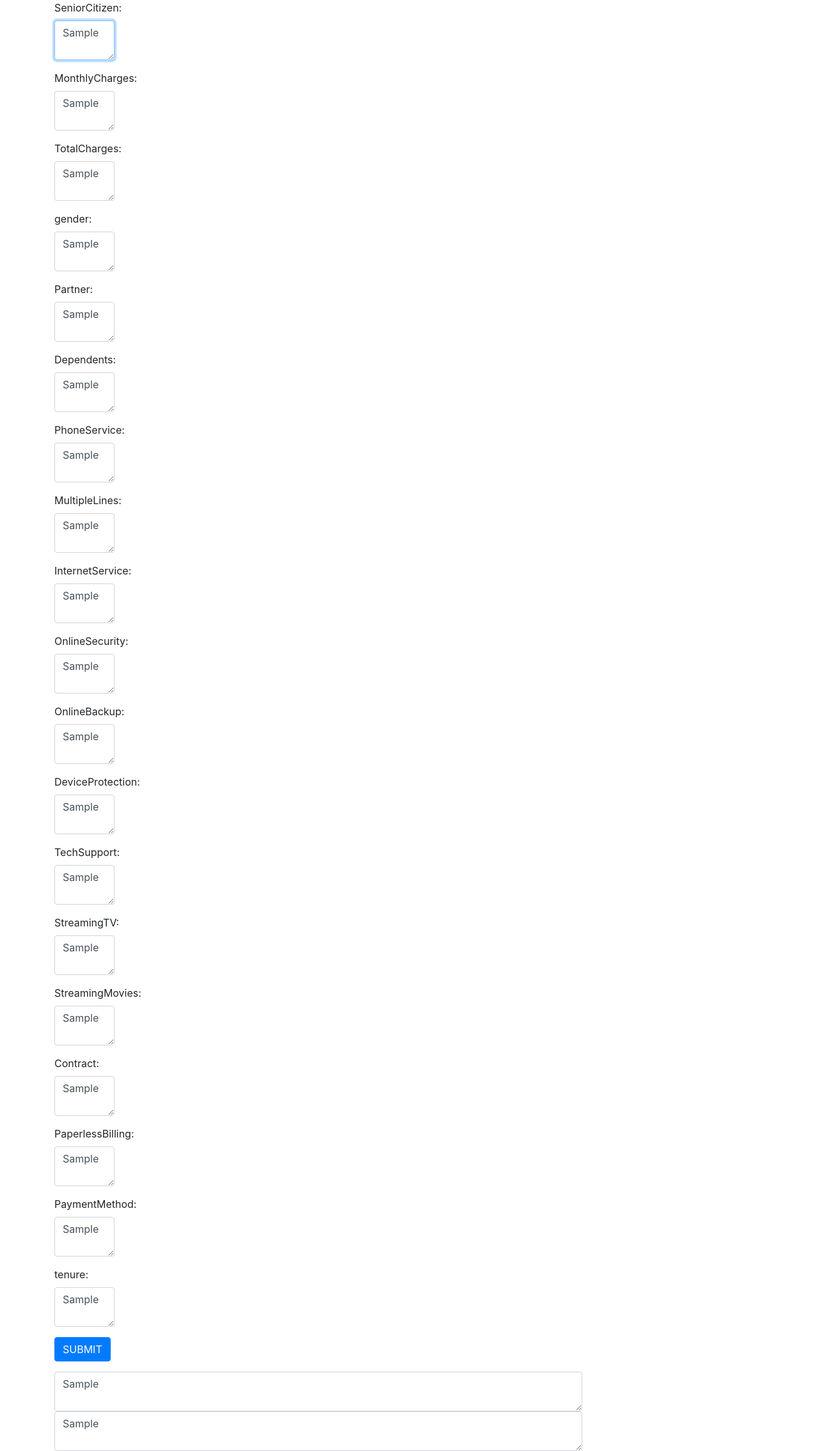
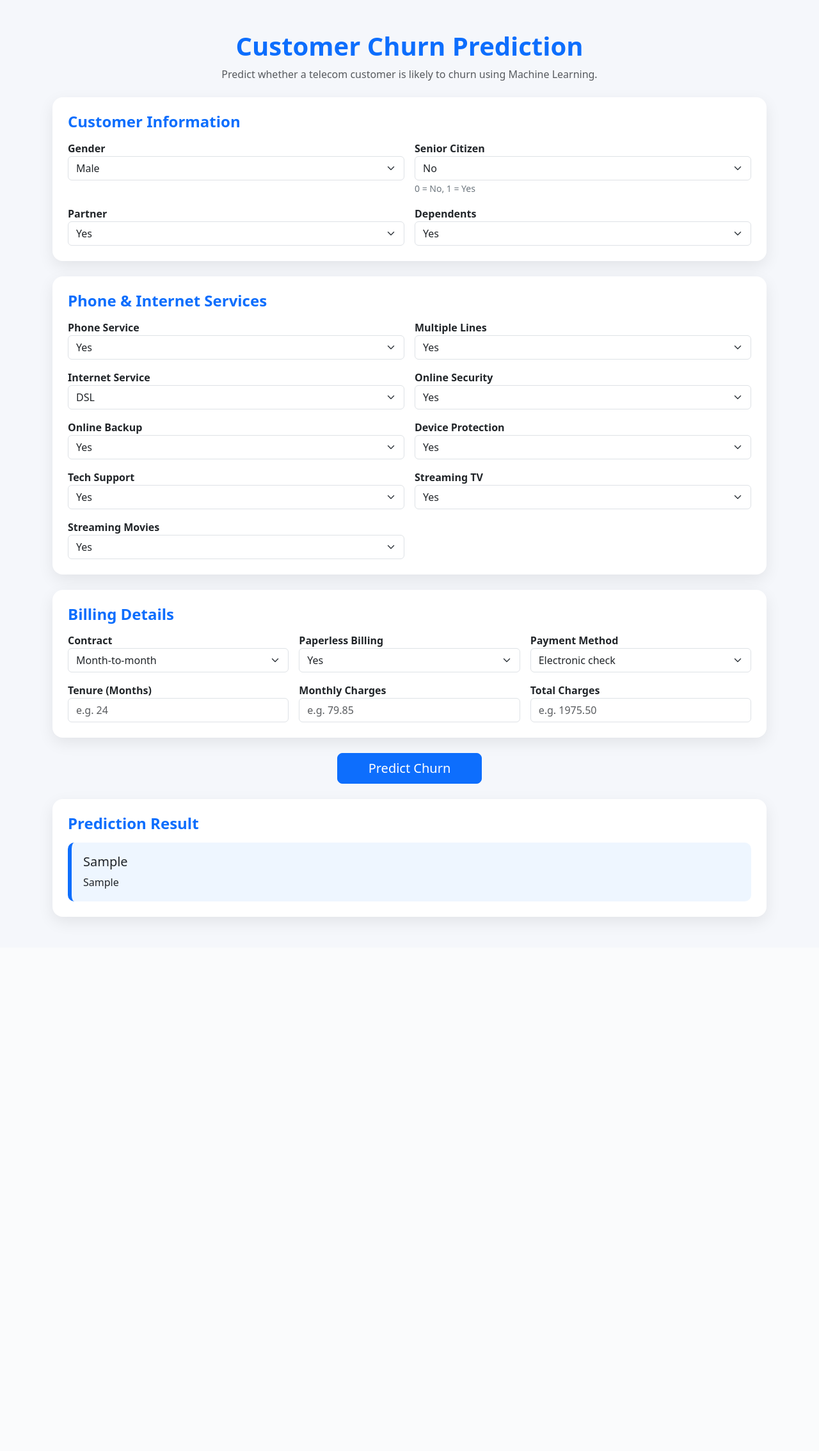
Before and after one commit to arjunsrajput/Customer-Churn-Prediction, a Flask app: template templates/home.html in a window 1280 px wide. Shown: the whole page at 64% size. After the commit the page ends 1444 px from the top, so only its background shows below. Run offline with Flask 3, Linux system fonts and the light colour scheme; the template is opened without the code that fills it: most values are stand-ins (such as "Sample title", 1, 10 or a date in 2020); parts of the project's set-up code (start-up, migrations or seed data) failed here and were passed over; some libraries are stand-ins or nearby versions.

Commit message:
frontend updated

```diff
--- a/templates/home.html
+++ b/templates/home.html
@@ -1,106 +1,262 @@
-<html>
+<!DOCTYPE html>
+<html lang="en">
 <head>
-   <link rel="stylesheet" href="https://maxcdn.bootstrapcdn.com/bootstrap/4.3.1/css/bootstrap.min.css">
-  <script src="https://ajax.googleapis.com/ajax/libs/jquery/3.4.1/jquery.min.js"></script>
-  <script src="https://cdnjs.cloudflare.com/ajax/libs/popper.js/1.14.7/umd/popper.min.js"></script>
-  <script src="https://maxcdn.bootstrapcdn.com/bootstrap/4.3.1/js/bootstrap.min.js"></script>
+<meta charset="UTF-8">
+<meta name="viewport" content="width=device-width, initial-scale=1.0">
+<title>Customer Churn Prediction</title>
+
+<link href="https://cdn.jsdelivr.net/npm/bootstrap@5.3.3/dist/css/bootstrap.min.css" rel="stylesheet">
+
+<style>
+body{
+background:#f5f7fb;
+}
+.card{
+border:none;
+border-radius:16px;
+box-shadow:0 8px 25px rgba(0,0,0,.08);
+}
+.section-title{
+font-weight:700;
+color:#0d6efd;
+margin-bottom:15px;
+}
+.result-box{
+background:#eef6ff;
+border-left:6px solid #0d6efd;
+padding:18px;
+border-radius:10px;
+}
+label{
+font-weight:600;
+}
+small{
+color:#6c757d;
+}
+</style>
 </head>
+
 <body>
-      <title>Churn Prediction</title>
-	  <div class="container">
-		<div class="row">
+
+<div class="container py-5">
+
+<div class="text-center mb-4">
+<h1 class="fw-bold text-primary">Customer Churn Prediction</h1>
+<p class="text-muted">
+Predict whether a telecom customer is likely to churn using Machine Learning.
+</p>
+</div>
 
 <form action="/" method="POST">
-		  	<div class="col-sm-9">
-			 <div class="form-group  purple-border">
-				  <label for="comment">SeniorCitizen:</label>
-				  <textarea class="form-control" rows="2" id="query1" name="query1" rows="2" cols="5" autofocus>{{query1}}</textarea>
-			</div>
-			<div class="form-group  purple-border">
-				  <label for="comment">MonthlyCharges:</label>
-				  <textarea class="form-control" rows="2" id="query2" name="query2" rows="2" cols="5" autofocus>{{query2}}</textarea>
-			</div>
-			<div class="form-group  purple-border">
-				  <label for="comment">TotalCharges:</label>
-				  <textarea class="form-control" rows="2" id="query3" name="query3" rows="2" cols="5" autofocus>{{query3}}</textarea>
-			</div>
-			<div class="form-group  purple-border">
-				  <label for="comment">gender:</label>
-				  <textarea class="form-control" rows="2" id="query4" name="query4" rows="2" cols="5" autofocus>{{query4}}</textarea>
-			</div>
-			<div class="form-group  purple-border">
-				  <label for="comment">Partner:</label>
-				  <textarea class="form-control" rows="2" id="query5" name="query5" rows="2" cols="5" autofocus>{{query5}}</textarea>
-			</div>
-			<div class="form-group  purple-border">
-				  <label for="comment">Dependents:</label>
-				  <textarea class="form-control" rows="2" id="query6" name="query6" rows="2" cols="5" autofocus>{{query6}}</textarea>
-			</div>
-			<div class="form-group  purple-border">
-				  <label for="comment">PhoneService:</label>
-				  <textarea class="form-control" rows="2" id="query7" name="query7" rows="2" cols="5" autofocus>{{query7}}</textarea>
-			</div>
-			<div class="form-group  purple-border">
-				  <label for="comment">MultipleLines:</label>
-				  <textarea class="form-control" rows="2" id="query8" name="query8" rows="2" cols="5" autofocus>{{query8}}</textarea>
-			</div>
-			<div class="form-group  purple-border">
-				  <label for="comment">InternetService:</label>
-				  <textarea class="form-control" rows="2" id="query9" name="query9" rows="2" cols="5" autofocus>{{query9}}</textarea>
-			</div>
-			<div class="form-group  purple-border">
-				  <label for="comment">OnlineSecurity:</label>
-				  <textarea class="form-control" rows="2" id="query10" name="query10" rows="2" cols="5" autofocus>{{query10}}</textarea>
-			</div>
-			<div class="form-group  purple-border">
-				  <label for="comment">OnlineBackup:</label>
-				  <textarea class="form-control" rows="2" id="query11" name="query11" rows="2" cols="5" autofocus>{{query11}}</textarea>
-			</div>
-			<div class="form-group  purple-border">
-				  <label for="comment">DeviceProtection:</label>
-				  <textarea class="form-control" rows="2" id="query12" name="query12" rows="2" cols="5" autofocus>{{query12}}</textarea>
-			</div>
-			<div class="form-group  purple-border">
-				  <label for="comment">TechSupport:</label>
-				  <textarea class="form-control" rows="2" id="query13" name="query13" rows="2" cols="5" autofocus>{{query13}}</textarea>
-			</div>
-			<div class="form-group  purple-border">
-				  <label for="comment">StreamingTV:</label>
-				  <textarea class="form-control" rows="2" id="query14" name="query14" rows="2" cols="5" autofocus>{{query14}}</textarea>
-			</div>
-			<div class="form-group  purple-border">
-				  <label for="comment">StreamingMovies:</label>
-				  <textarea class="form-control" rows="2" id="query15" name="query15" rows="2" cols="5" autofocus>{{query15}}</textarea>
-			</div>
-			<div class="form-group  purple-border">
-				  <label for="comment">Contract:</label>
-				  <textarea class="form-control" rows="2" id="query16" name="query16" rows="2" cols="5" autofocus>{{query16}}</textarea>
-			</div>
-			<div class="form-group  purple-border">
-				  <label for="comment">PaperlessBilling:</label>
-				  <textarea class="form-control" rows="2" id="query17" name="query17" rows="2" cols="5" autofocus>{{query17}}</textarea>
-			</div>
-			<div class="form-group  purple-border">
-				  <label for="comment">PaymentMethod:</label>
-				  <textarea class="form-control" rows="2" id="query18" name="query18" rows="2" cols="5" autofocus>{{query18}}</textarea>
-			</div>
-			<div class="form-group  purple-border">
-				  <label for="comment">tenure:</label>
-				  <textarea class="form-control" rows="2" id="query19" name="query19" rows="2" cols="5" autofocus>{{query19}}</textarea>
-			</div>
-			</div>
-			<div class="col-sm-3">
-			<button type="submit" class="btn btn-primary" name="submit">SUBMIT</button>
-			</div>
-		  </form>
+
+<div class="card p-4 mb-4">
+
+<h4 class="section-title">Customer Information</h4>
+
+<div class="row g-3">
+
+<div class="col-md-6">
+<label>Gender</label>
+<select class="form-select" name="query4">
+<option value="Male" {% if query4=="Male" %}selected{% endif %}>Male</option>
+<option value="Female" {% if query4=="Female" %}selected{% endif %}>Female</option>
+</select>
 </div>
 
-		<div class="row">
-			<div class="col-sm-9">
-			<textarea class="form-control" rows="2" id="comment" name="query6" rows="2" cols="5" autofocus>{{output1}}</textarea>
-			<textarea class="form-control" rows="2" id="comment" name="query7" rows="2" cols="5" autofocus>{{output2}}</textarea>
+<div class="col-md-6">
+<label>Senior Citizen</label>
+<select class="form-select" name="query1">
+<option value="0">No</option>
+<option value="1">Yes</option>
+</select>
+<small>0 = No, 1 = Yes</small>
 </div>
+
+<div class="col-md-6">
+<label>Partner</label>
+<select class="form-select" name="query5">
+<option>Yes</option>
+<option>No</option>
+</select>
 </div>
+
+<div class="col-md-6">
+<label>Dependents</label>
+<select class="form-select" name="query6">
+<option>Yes</option>
+<option>No</option>
+</select>
 </div>
+
+</div>
+
+</div>
+
+<div class="card p-4 mb-4">
+
+<h4 class="section-title">Phone & Internet Services</h4>
+
+<div class="row g-3">
+
+<div class="col-md-6">
+<label>Phone Service</label>
+<select class="form-select" name="query7">
+<option>Yes</option>
+<option>No</option>
+</select>
+</div>
+
+<div class="col-md-6">
+<label>Multiple Lines</label>
+<select class="form-select" name="query8">
+<option>Yes</option>
+<option>No</option>
+<option>No phone service</option>
+</select>
+</div>
+
+<div class="col-md-6">
+<label>Internet Service</label>
+<select class="form-select" name="query9">
+<option>DSL</option>
+<option>Fiber optic</option>
+<option>No</option>
+</select>
+</div>
+
+<div class="col-md-6">
+<label>Online Security</label>
+<select class="form-select" name="query10">
+<option>Yes</option>
+<option>No</option>
+<option>No internet service</option>
+</select>
+</div>
+
+<div class="col-md-6">
+<label>Online Backup</label>
+<select class="form-select" name="query11">
+<option>Yes</option>
+<option>No</option>
+<option>No internet service</option>
+</select>
+</div>
+
+<div class="col-md-6">
+<label>Device Protection</label>
+<select class="form-select" name="query12">
+<option>Yes</option>
+<option>No</option>
+<option>No internet service</option>
+</select>
+</div>
+
+<div class="col-md-6">
+<label>Tech Support</label>
+<select class="form-select" name="query13">
+<option>Yes</option>
+<option>No</option>
+<option>No internet service</option>
+</select>
+</div>
+
+<div class="col-md-6">
+<label>Streaming TV</label>
+<select class="form-select" name="query14">
+<option>Yes</option>
+<option>No</option>
+<option>No internet service</option>
+</select>
+</div>
+
+<div class="col-md-6">
+<label>Streaming Movies</label>
+<select class="form-select" name="query15">
+<option>Yes</option>
+<option>No</option>
+<option>No internet service</option>
+</select>
+</div>
+
+</div>
+
+</div>
+
+<div class="card p-4 mb-4">
+
+<h4 class="section-title">Billing Details</h4>
+
+<div class="row g-3">
+
+<div class="col-md-4">
+<label>Contract</label>
+<select class="form-select" name="query16">
+<option>Month-to-month</option>
+<option>One year</option>
+<option>Two year</option>
+</select>
+</div>
+
+<div class="col-md-4">
+<label>Paperless Billing</label>
+<select class="form-select" name="query17">
+<option>Yes</option>
+<option>No</option>
+</select>
+</div>
+
+<div class="col-md-4">
+<label>Payment Method</label>
+<select class="form-select" name="query18">
+<option>Electronic check</option>
+<option>Mailed check</option>
+<option>Bank transfer (automatic)</option>
+<option>Credit card (automatic)</option>
+</select>
+</div>
+
+<div class="col-md-4">
+<label>Tenure (Months)</label>
+<input type="number" class="form-control" name="query19" placeholder="e.g. 24" value="{{query19}}" min="0">
+</div>
+
+<div class="col-md-4">
+<label>Monthly Charges</label>
+<input type="number" step="0.01" class="form-control" name="query2" placeholder="e.g. 79.85" value="{{query2}}">
+</div>
+
+<div class="col-md-4">
+<label>Total Charges</label>
+<input type="number" step="0.01" class="form-control" name="query3" placeholder="e.g. 1975.50" value="{{query3}}">
+</div>
+
+</div>
+
+</div>
+
+<div class="text-center mb-4">
+<button class="btn btn-primary btn-lg px-5" type="submit">
+Predict Churn
+</button>
+</div>
+
+</form>
+
+{% if output1 or output2 %}
+<div class="card p-4">
+<h4 class="section-title">Prediction Result</h4>
+
+<div class="result-box">
+<h5>{{output1}}</h5>
+<p class="mb-0">{{output2}}</p>
+</div>
+
+</div>
+{% endif %}
+
+</div>
+
+<script src="https://cdn.jsdelivr.net/npm/bootstrap@5.3.3/dist/js/bootstrap.bundle.min.js"></script>
+
 </body>
 </html>
```
Also changed, not shown: templates/homeWorkingOld.html (added, +106 -0 lines), 1 other file. Lines whose indentation alone changed are shown as unchanged.
